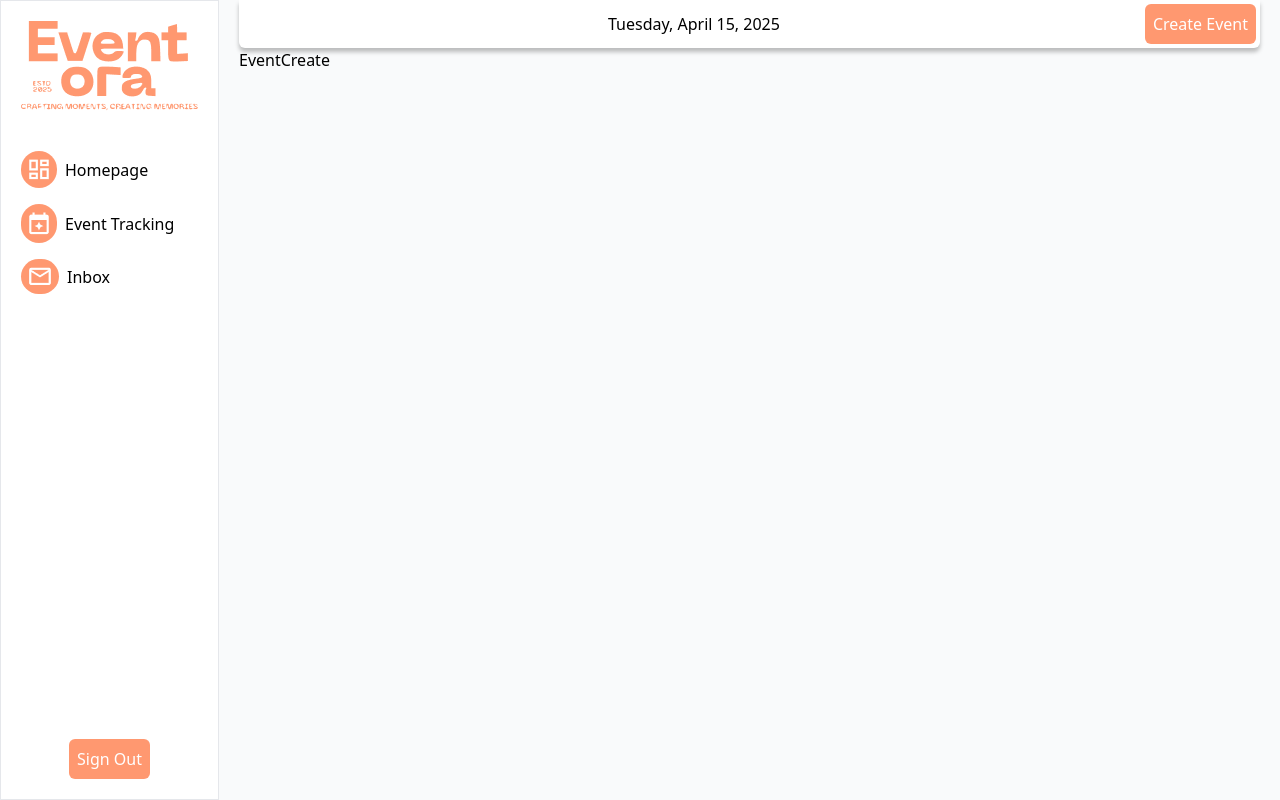
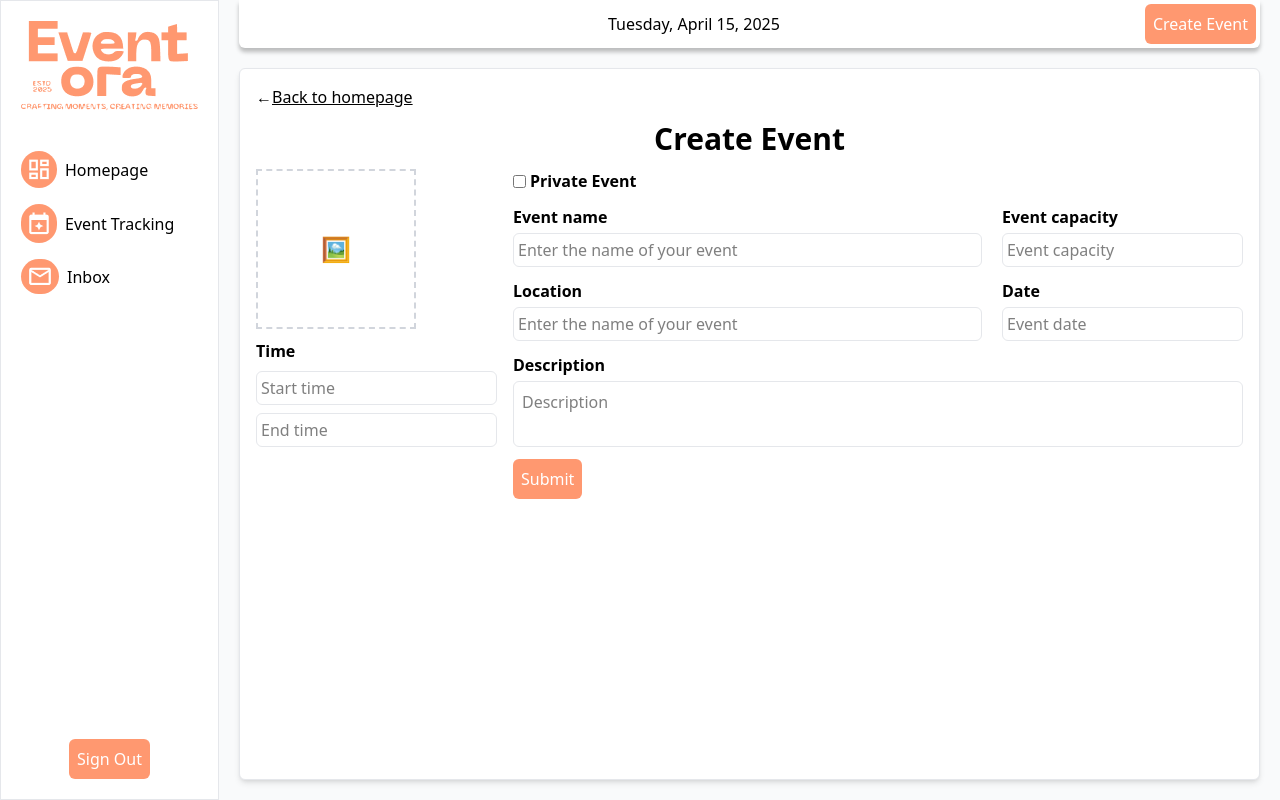
Before and after one commit to thien06012001/frontend, a React (Vite) app: page /create-event in a window 1280 px wide. Built offline with nearby package versions, Linux system fonts and the light colour scheme; no server answers.

Commit message:
add event create ui

```diff
--- /dev/null
+++ b/src/components/pages/event-create/CreateForm.tsx
@@ -0,0 +1,98 @@
+import React from 'react';
+import Button from '../../ui/Button';
+
+function CreateForm() {
+  return (
+    <form className="flex flex-1 w-full">
+      <div className="flex flex-col items-start space-y-2.5">
+        <label className="w-40 h-40 border-2 border-dashed border-gray-300 flex items-center justify-center cursor-pointer">
+          <input type="file" className="hidden" />
+          <span className="text-gray-400 text-2xl">🖼️</span>
+        </label>
+        <div className="flex flex-col gap-2">
+          <label className="font-semibold">Time</label>
+          <input
+            type="text"
+            placeholder="Start time"
+            className="border border-gray-200 rounded-md p-1"
+          />
+          <input
+            type="text"
+            placeholder="End time"
+            className="border border-gray-200 rounded-md p-1"
+          />
+        </div>
+      </div>
+      <div className="flex flex-1 flex-col items-start ml-4 space-y-3">
+        <div className="flex items-center space-x-1">
+          <input type="checkbox" id="checkbox" />
+          <label htmlFor="checkbox" className="font-semibold">
+            Private Event
+          </label>
+        </div>
+        <div className="flex w-full space-x-5">
+          <div className="flex flex-col space-y-1 flex-1">
+            <label htmlFor="name" className="font-semibold">
+              Event name
+            </label>
+            <input
+              type="text"
+              className="border border-gray-200 rounded-md p-1"
+              id="name"
+              placeholder="Enter the name of your event"
+            />
+          </div>
+          <div className="flex flex-col space-y-1">
+            <label htmlFor="capacity" className="font-semibold">
+              Event capacity
+            </label>
+            <input
+              type="text"
+              className="border border-gray-200 rounded-md p-1"
+              id="capacity"
+              placeholder="Event capacity"
+            />
+          </div>
+        </div>
+        <div className="flex w-full space-x-5">
+          <div className="flex flex-col space-y-1 flex-1">
+            <label htmlFor="location" className="font-semibold">
+              Location
+            </label>
+            <input
+              type="text"
+              className="border border-gray-200 rounded-md p-1"
+              id="location"
+              placeholder="Enter the name of your event"
+            />
+          </div>
+          <div className="flex flex-col space-y-1">
+            <label htmlFor="date" className="font-semibold">
+              Date
+            </label>
+            <input
+              type="text"
+              className="border border-gray-200 rounded-md p-1"
+              id="date"
+              placeholder="Event date"
+            />
+          </div>
+        </div>
+        <div className="flex flex-col space-y-1 w-full">
+          <label htmlFor="description" className="font-semibold">
+            Description
+          </label>
+          <textarea
+            name=""
+            id="description"
+            placeholder="Description"
+            className="p-2 border border-gray-200 rounded-md resize-none"
+          ></textarea>
+        </div>
+        <Button type="submit">Submit</Button>
+      </div>
+    </form>
+  );
+}
+
+export default CreateForm;
--- a/src/pages/EventCreate.tsx
+++ b/src/pages/EventCreate.tsx
@@ -1,7 +1,18 @@
 import React from 'react';
+import CreateForm from '../components/pages/event-create/CreateForm';
+import { Link } from 'react-router';
 
 function EventCreate() {
-  return <div>EventCreate</div>;
+  return (
+    <section className="flex bg-white mt-5 border border-gray-200 rounded-md shadow-md flex-col items-center space-y-3 w-full h-full p-4">
+      <Link to={'/'} className="self-start ">
+        <span>←</span>
+        <span className="underline">Back to homepage</span>
+      </Link>
+      <h1 className="font-semibold text-3xl">Create Event</h1>
+      <CreateForm />
+    </section>
+  );
 }
 
 export default EventCreate;
```
